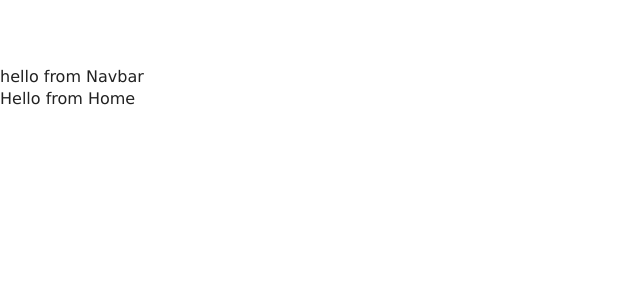
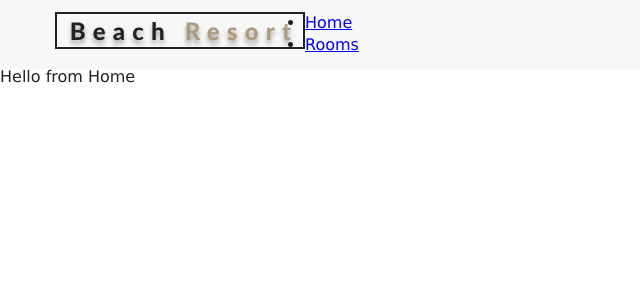
Before and after one commit to 730photo/Beach-Resort, a React (Create React App) app: page / in a window 1280 px wide. Shown: the top 300 px of the page, without its empty margins (0-640 px from the left). Built offline with nearby package versions, Linux system fonts and the light colour scheme.

Commit message:
adding things

```diff
--- a/src/App.css
+++ b/src/App.css
@@ -112,8 +112,8 @@
   color: var(--primaryColor);
 }
 .nav-links {
-  height: 0;
-  overflow: hidden;
+  /* height: 0;
+  overflow: hidden; */
   transition: var(--mainTransition);
   list-style-type: none;
 }
--- a/src/components/Navbar.js
+++ b/src/components/Navbar.js
@@ -1,7 +1,36 @@
-import React, { Component } from 'react'
+import React, { Component } from 'react';
+import logo from  '../images/logo.svg';
+import {FaAlignRight} from 'react-icons/fa';
+import {Link} from 'react-router-dom';
 
 export default class Navbar extends Component {
+    state={
+        isOpen:false
+    }
+    handleToggle = () => {
+        this.setState({isOpen:!this.state.isOpen})
+    }
     render() {
-        return <div>hello from Navbar</div>
+        return <nav className="navbar">
+            <div className="nav-center">
+            <div className="nav-header">
+                <Link to="/">
+                    <img src={logo} alt="Beach Resort" />
+                </Link>
+                <button type="button" className="nav-btn" onClick={this.handleToggle}>
+                    <FaAlignRight className="nav-icon" />
+
+                </button>
+            </div>
+            <ul className={this.state.isOpen?"nav-links show-nav":"nav-link"}>
+                <li>
+                    <Link to="/">Home</Link>
+                </li>
+                <li>
+                    <Link to="/rooms">Rooms</Link>
+                </li>
+            </ul>
+            </div>
+        </nav>
     }
 }
```
